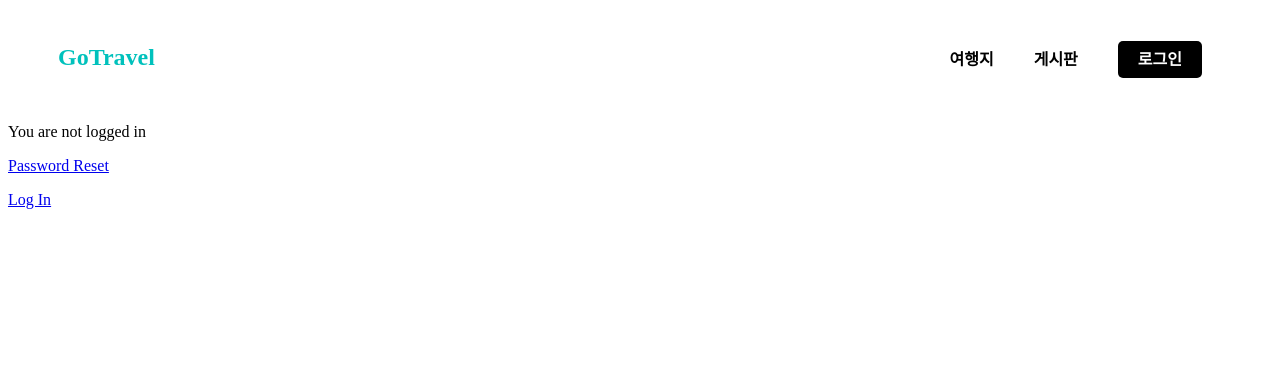
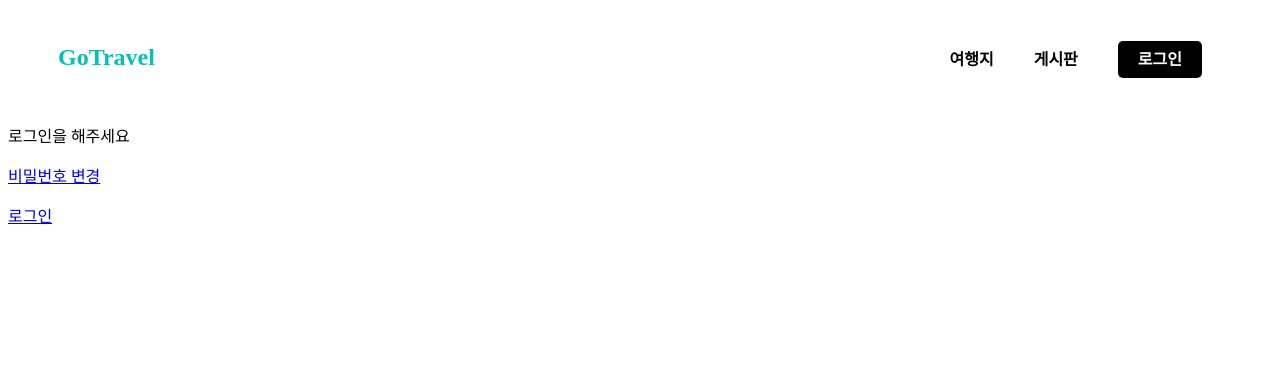
Before and after one commit to HEESU-K/GoTravel, a Django app: page /gotravel/login/ in a window 1280 px wide. Shown: the top 367 px of the page. Run offline with Django 5.2, Linux system fonts and the light colour scheme.

Commit message:
GoTravel

```diff
--- a/GoTravel/templates/home.html
+++ b/GoTravel/templates/home.html
@@ -18,14 +18,14 @@
 {% if user.is_authenticated %}
 
   <p>Hi {{ user.username }}!</p>
-  <p><a href="{% url 'password_change' %}">Password Change</a></p>
+  <p><a href="{% url 'password_change' %}">비밀번호 변경하기</a></p>
   <form action="{% url 'logout' %}" method="post">
     {% csrf_token %}
-    <button type="submit">Log Out</button>
+    <button type="submit">로그아웃</button>
   </form>
 {% else %}
-  <p>You are not logged in</p>
-  <p><a href="{% url 'password_reset' %}">Password Reset</a></p>
-  <p><a href="{% url 'login' %}">Log In</a></p>
+  <p>로그인을 해주세요</p>
+  <p><a href="{% url 'password_reset' %}">비밀번호 변경</a></p>
+  <p><a href="{% url 'login' %}">로그인</a></p>
 {% endif %}
 {% endblock %}
--- a/GoTravel/templates/recommendation_create.html
+++ b/GoTravel/templates/recommendation_create.html
@@ -5,7 +5,6 @@
 <head>
     <meta charset="UTF-8">
     <title>게시글 작성</title>
-    <link rel="stylesheet" href="{% static 'css/recommendation.css' %}">
     <style>
         body {
             font-family: Arial, sans-serif;
--- a/GoTravel/templates/recommendation_list.html
+++ b/GoTravel/templates/recommendation_list.html
@@ -5,7 +5,6 @@
 <head>
     <meta charset="UTF-8">
     <title>여행지 추천 게시판</title>
-    <link rel="stylesheet" href="{% static 'css/recommendation.css' %}">
     <style>
         body {
             font-family: Arial, sans-serif;
--- a/GoTravel/templates/registration/login.html
+++ b/GoTravel/templates/registration/login.html
@@ -1,12 +1,12 @@
 {% extends "base.html" %}
 
-{% block title %}HOME{% endblock %}
+{% block title %}로그인{% endblock %}
 
 {% block content %}
-<h2>Log In</h2>
+<h2>로그인</h2>
 <form method="post">
   {% csrf_token %}
   {{ form }}
-  <button type="submit">Log In</button>
+  <button type="submit">로그인</button>
 </form>
 {% endblock %}
--- a/GoTravel/templates/registration/signup.html
+++ b/GoTravel/templates/registration/signup.html
@@ -1,12 +1,12 @@
 {% extends "base.html" %}
 
-{% block title %}Sign Up{% endblock %}
+{% block title %}회원가입{% endblock %}
 
 {% block content %}
-<h2>Sign up</h2>
+<h2>회원가입</h2>
 <form method="post">
   {% csrf_token %}
   {{ form }}
-  <button type="submit">Sign Up</button>
+  <button type="submit">회원가입</button>
 </form>
 {% endblock %}
--- a/GoTravel/views.py
+++ b/GoTravel/views.py
@@ -134,7 +134,8 @@ def recommendation_create(request):
     return render(request, 'recommendation_create.html', {'form': form})
 
 
-######################################################
+############ chatGPT 이용 최종 여행지 추천 기능  ##############
+
 def optimize_schedule(request):
     if request.method == 'POST':
         dates = request.POST.getlist('date')
--- a/config/urls.py
+++ b/config/urls.py
@@ -27,6 +27,5 @@ from django.conf.urls.static import static
 urlpatterns = [
     path('admin/', admin.site.urls),
 
-
     path('gotravel/', include('GoTravel.urls')),
 ]
```
Also changed, not shown: GoTravel/templates/selectcity.html (+7 -14 lines), media/thumbnails/gyeongju.jpg (renamed from config/media/thumbnails/gyeongju.jpg), media/thumbnails/jeju.jpg (renamed from config/media/thumbnails/jeju.jpg), media/thumbnails/jeonju.jpg (renamed from config/media/thumbnails/jeonju.jpg), media/thumbnails/yeosu.jpg (renamed from config/media/thumbnails/yeosu.jpg).
